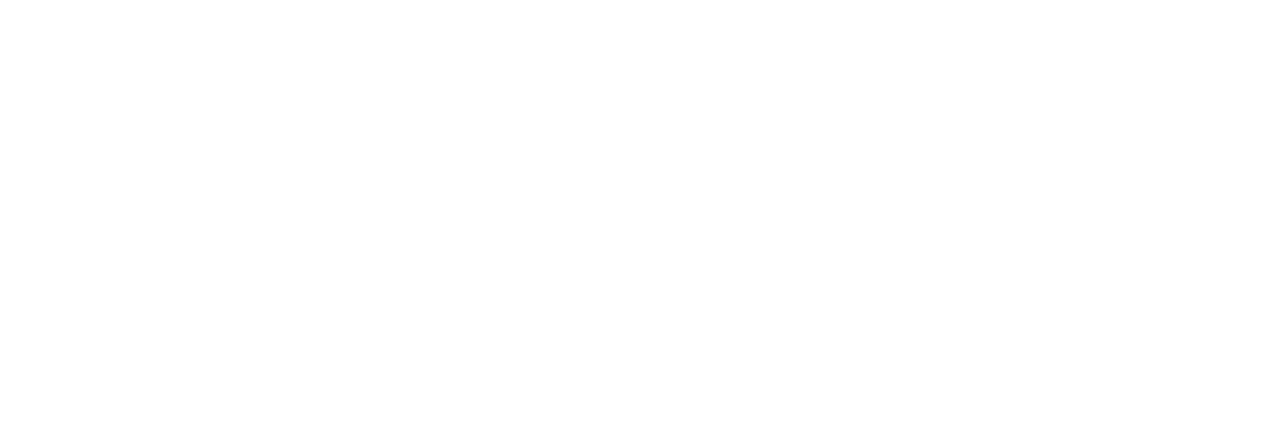
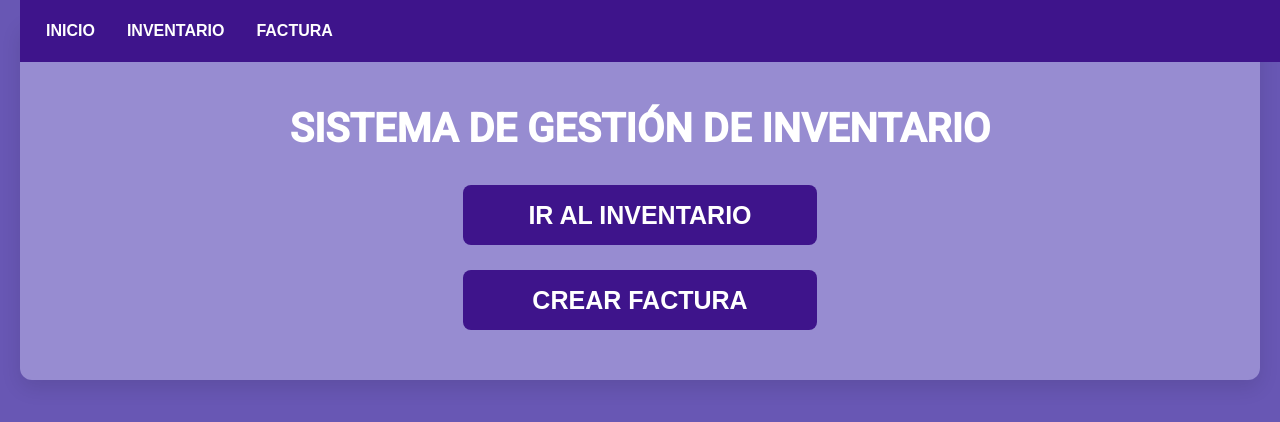
Before and after one commit to carlosegueda/inventory_manager, a plain HTML site: page index.html in a window 1280 px wide. Drawn offline with Linux system fonts and the light colour scheme.

Commit message:
Agregado menu de navegación entre páginas, y página index

```diff
--- /dev/null
+++ b/css/styleindex.css
@@ -0,0 +1,81 @@
+@import url('https://fonts.googleapis.com/css2?family=Roboto:wght@400;500&display=swap');
+
+* {
+  box-sizing: border-box;
+}
+
+body {
+  font-family: 'Roboto', sans-serif;
+  background: #6857b4;
+  margin: 0;
+  padding: 20px;
+  color: #ffffff;
+  justify-content: center;
+
+}
+
+.contenedor-main{
+  background: rgb(151, 140, 209);
+  padding: 25px 30px;
+  border-radius: 12px;
+  box-shadow: 0 8px 20px rgba(0,0,0,0.1);
+  flex-direction: column;
+  display: flex;
+  align-items: center;
+  justify-content: center;
+  height: 100%;
+}
+
+h1{
+  margin-top: 50px;
+  width: 100%;
+  height: 50px;
+  padding: 10px 14px;
+  margin-bottom: 40px;
+  border-radius: 8px;
+  font-size: 40px;
+
+}
+
+button {
+  background: #3e148b;
+  border: none;
+  padding: 12px 24px;
+  border-radius: 8px;
+  color: white;
+  font-weight: 600;
+  font-size: 25px;
+  margin-bottom: 25px;
+  cursor: pointer;
+  transition: background-color 0.3s ease;
+  width: 30%;
+  height: 60px;
+}
+
+
+
+.navbar {
+  background-color: #3e148b;
+  overflow: hidden;
+  position: fixed; /* fija arriba */
+  top: 0;
+  width: 100%;
+  display: flex;
+  justify-content: left;
+  padding: 10px;
+  box-sizing: border-box;
+  z-index: 1000;
+}
+
+.navbar a {
+  color: white;
+  padding: 12px 16px;
+  text-decoration: none;
+  font-weight: bold;
+  font-family: Arial, sans-serif;
+}
+
+.navbar a:hover {
+  background-color: #5f2fb8;
+  color: #fff;
+}
--- a/css/styles.css
+++ b/css/styles.css
@@ -22,7 +22,7 @@ h1{
   margin-bottom: 15px;
   border-radius: 8px;
   font-size: 25px;
-
+  margin-top: 50px;
 }
 
 .main-content {
@@ -202,3 +202,29 @@ tbody tr:nth-child(even) {
     flex: 1 1 100%;
   }
 }
+
+.navbar {
+  background-color: #3e148b;
+  overflow: hidden;
+  position: fixed; /* fija arriba */
+  top: 0;
+  width: 100%;
+  display: flex;
+  justify-content: left;
+  padding: 10px;
+  box-sizing: border-box;
+  z-index: 1000;
+}
+
+.navbar a {
+  color: white;
+  padding: 12px 16px;
+  text-decoration: none;
+  font-weight: bold;
+  font-family: Arial, sans-serif;
+}
+
+.navbar a:hover {
+  background-color: #5f2fb8;
+  color: #fff;
+}
--- a/index.html
+++ b/index.html
@@ -0,0 +1,30 @@
+<!DOCTYPE html>
+<html lang="es">
+
+<head>
+    <meta charset="UTF-8">
+    <meta name="viewport" content="width=device-width, initial-scale=1.0">
+    <link rel="stylesheet" href="css/styleindex.css" />
+    <title>INICIO</title>
+</head>
+
+
+
+<body>
+    <nav class="navbar">
+        <a href="index.html">INICIO</a>
+        <a href="inventario.html">INVENTARIO</a>
+        <a href="factura.html">FACTURA</a>
+    </nav>
+
+    <div class="contenedor-main">
+        <h1>
+            <center>SISTEMA DE GESTIÓN DE INVENTARIO</center>
+        </h1>
+        <button onclick="location.href='inventario.html'">IR AL INVENTARIO</button>
+        <button onclick="location.href='factura.html'">CREAR FACTURA</button>
+    </div>
+
+</body>
+
+</html>
```
Also changed, not shown: factura.html (added, +11 -0 lines), inventario.html (+5 -0 lines), venta.html (deleted).
